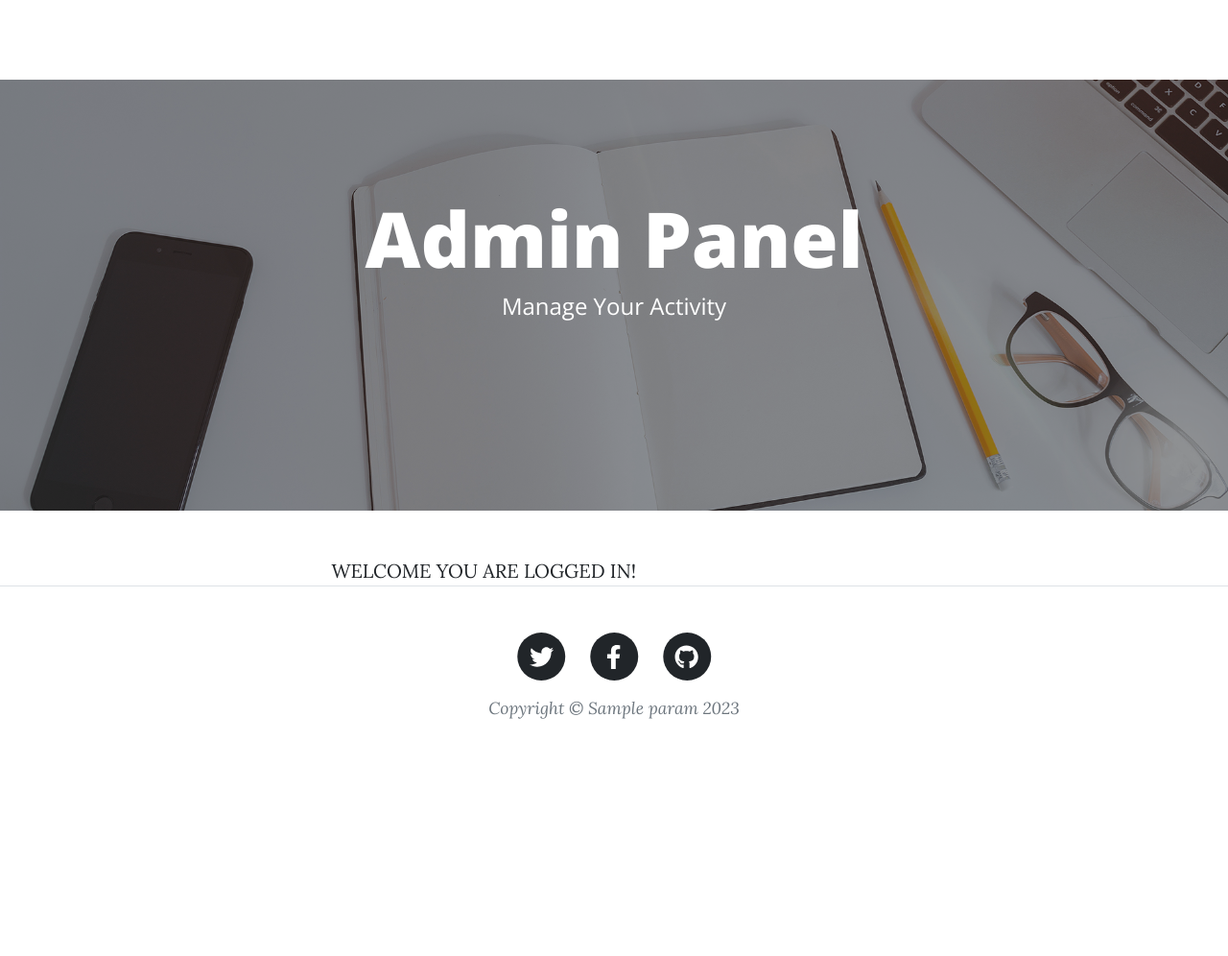
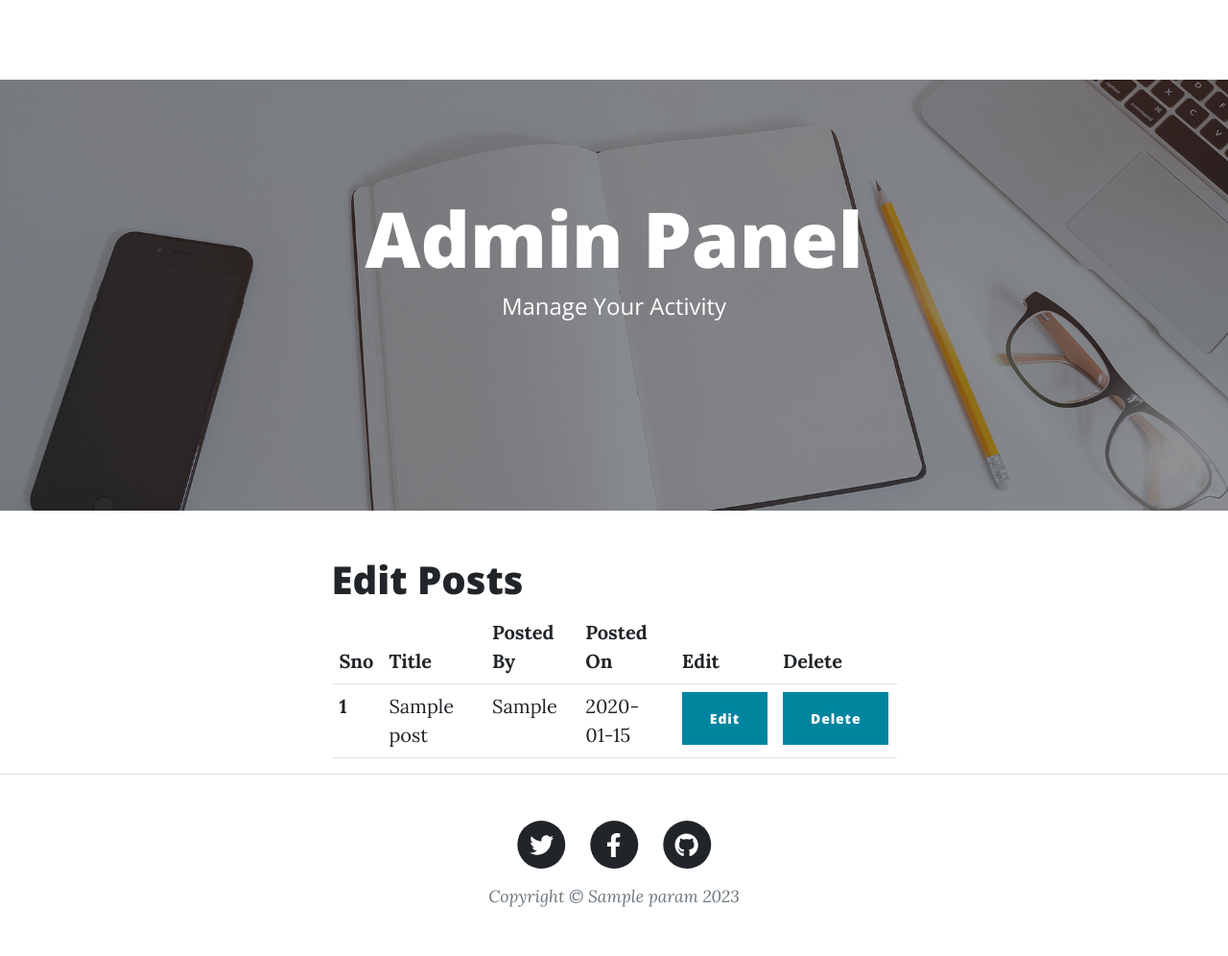
Before and after one commit to amannraawat/flask_tutorials, a Flask app: template templates/dashboard.html in a window 1280 px wide. Shown: the whole page at 96% size. Before the commit the page ends 800 px from the top, so only its background shows below. Run offline with Flask 3, Linux system fonts and the light colour scheme; tables that the repository leaves empty hold one stand-in row (Sample ...); the template is opened without the code that fills it: values named after a table or form of the project are taken from there, most other values are stand-ins (such as "Sample title", 1, 10 or a date in 2020); some libraries are stand-ins or nearby versions.

Commit message:
add posts to our admin panel for edit and delete

```diff
--- a/run.py
+++ b/run.py
@@ -57,7 +57,8 @@ def about():
 @app.route("/dashboard", methods=['GET', 'POST'])
 def admin_login():
     if ('user' in session and session['user']==params['admin_username']):
-        return render_template('dashboard.html', params=params)
+        posts = Posts.query.all()
+        return render_template('dashboard.html', params=params, posts=posts)
 
 
     if request.method == 'POST':
@@ -65,7 +66,8 @@ def admin_login():
         userpass=request.form.get('pass')
         if (username ==params['admin_username'] and userpass == params['admin_password']):
             session['user'] = username
-            return render_template('dashboard.html', params=params)
+            posts = Posts.query.all()
+            return render_template('dashboard.html', params=params, posts=posts)
 
     else:
         return render_template('login.html', params=params)
--- a/templates/dashboard.html
+++ b/templates/dashboard.html
@@ -19,8 +19,31 @@
 <div class="container px-4 px-lg-5">
   <div class="row gx-4 gx-lg-5 justify-content-center">
     <div class="col-md-10 col-lg-8 col-xl-7">
-
-WELCOME YOU ARE LOGGED IN!
+        <h1>Edit Posts</h1>
+      <table class="table">
+        <thead>
+          <tr>
+            <th scope="col">Sno</th>
+            <th scope="col">Title</th>
+            <th scope="col">Posted By</th>
+            <th scope="col">Posted On</th>
+            <th scope="col">Edit</th>
+            <th scope="col">Delete</th>
+          </tr>
+        </thead>
+        <tbody>
+          {% for post in posts %}
+          <tr>
+            <th scope="row">{{post.sno}}</th>
+            <td>{{post.title}}</td>
+            <td>{{post.posted_by}}</td>
+            <td>{{post.posted_on}}</td>
+            <td><button class="btn btn-primary">Edit</button></td>
+            <td><button class="btn btn-primary">Delete</button></td>
+          </tr>
+          {% endfor %}
+        </tbody>
+      </table>
     </div>
   </div>
 </div>
```
